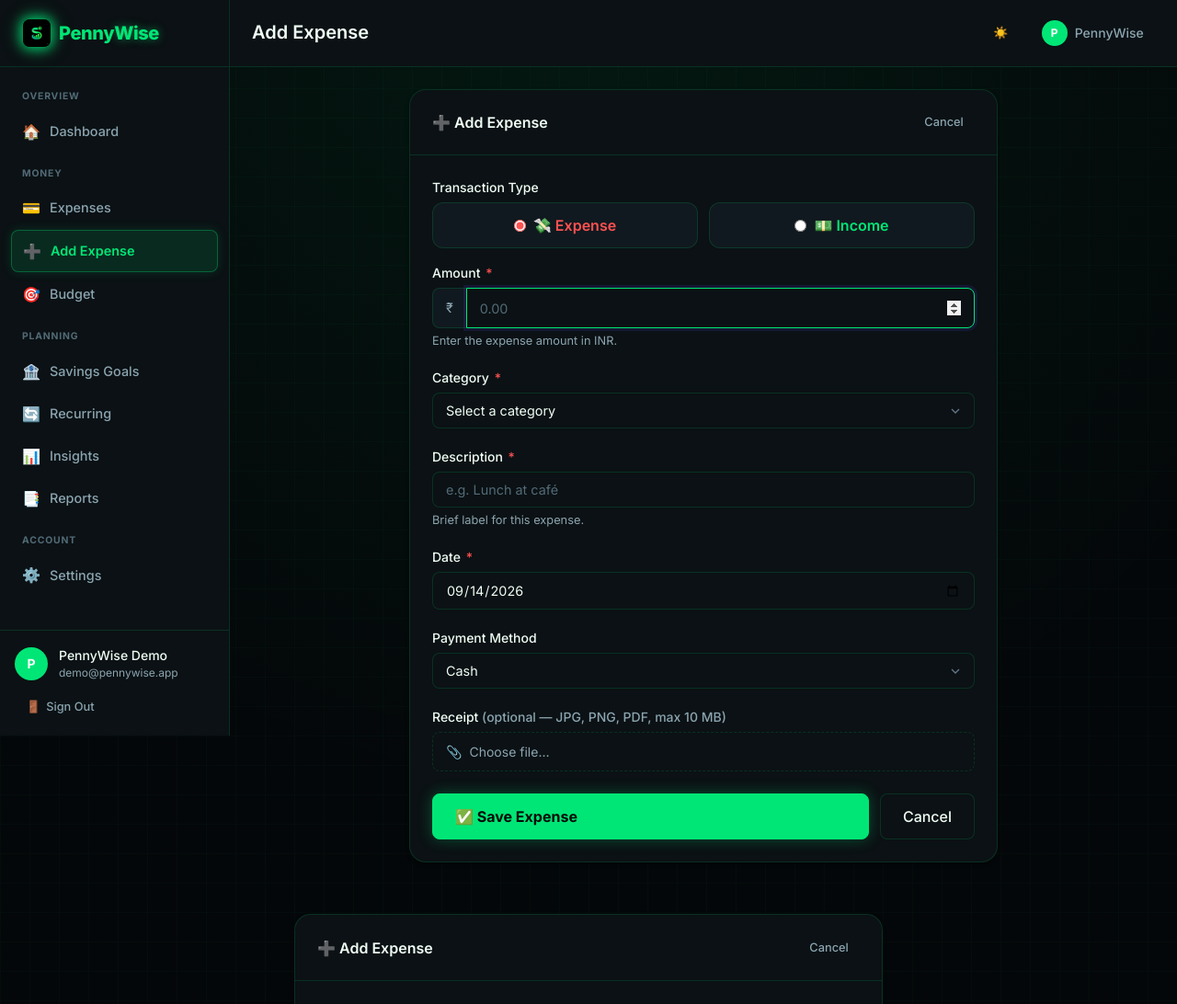
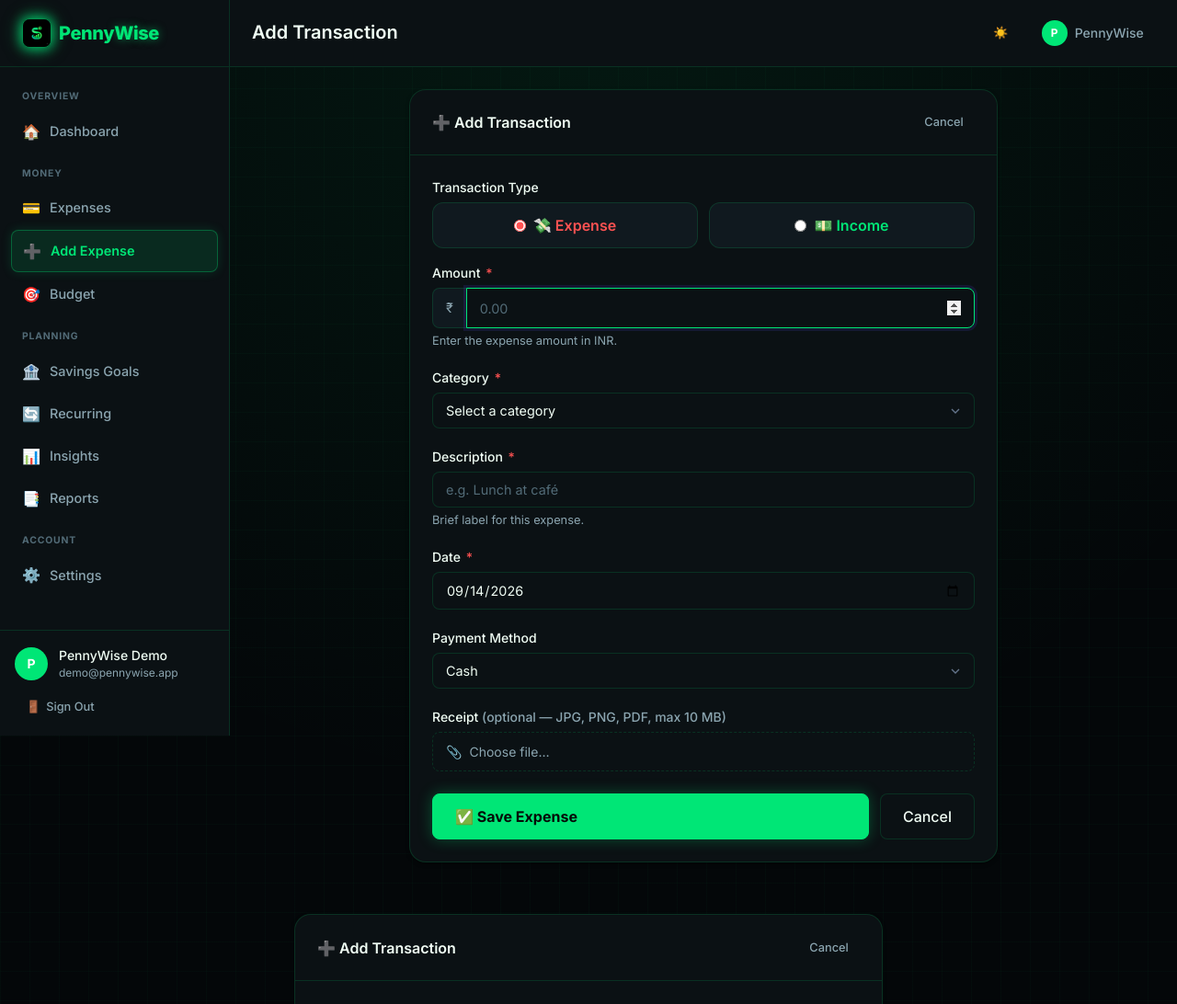
Before and after one commit to shriyanshthanneeru2407-dotcom/pennywise, a Flask app: page /expenses/new in a window 1280 px wide. Shown: the top 1092 px of the page at 92% size. Run offline with Flask 3, Linux system fonts and the light colour scheme; a user stored in the database is signed in.

Commit message:
style: unify transaction naming across expense views and forms

```diff
--- a/app/templates/expenses/form.html
+++ b/app/templates/expenses/form.html
@@ -1,14 +1,14 @@
 {% extends "base.html" %}
 
-{% block title %}{{ action }} Expense{% endblock %}
-{% block page_title %}{{ action }} Expense{% endblock %}
+{% block title %}{{ action }} Transaction — PennyWise{% endblock %}
+{% block page_title %}{{ action }} Transaction{% endblock %}
 
 {% block content %}
 <div style="max-width:640px;margin:0 auto;">
     <div class="card">
         <div class="card-header">
             <h3 style="font-size:1rem;margin:0;">
-                {{ '✏️ Edit Expense' if action == 'Edit' else '➕ Add Expense' }}
+                {{ '✏️ Edit Transaction' if action == 'Edit' else '➕ Add Transaction' }}
             </h3>
             <a href="{{ url_for('expenses.index') }}" class="btn btn-ghost btn-sm">Cancel</a>
         </div>
--- a/app/templates/expenses/index.html
+++ b/app/templates/expenses/index.html
@@ -1,7 +1,7 @@
 {% extends "base.html" %}
 
-{% block title %}Expenses{% endblock %}
-{% block page_title %}Expenses{% endblock %}
+{% block title %}Transactions — PennyWise{% endblock %}
+{% block page_title %}Transactions{% endblock %}
 
 {% block content %}
 
@@ -112,7 +112,7 @@
     {% if expenses %}
     <!-- Desktop table -->
     <div class="table-responsive hide-mobile">
-        <table class="table" aria-label="Expenses list">
+        <table class="table" aria-label="Transactions list">
             <thead>
                 <tr>
                     <th>Date</th>
```
